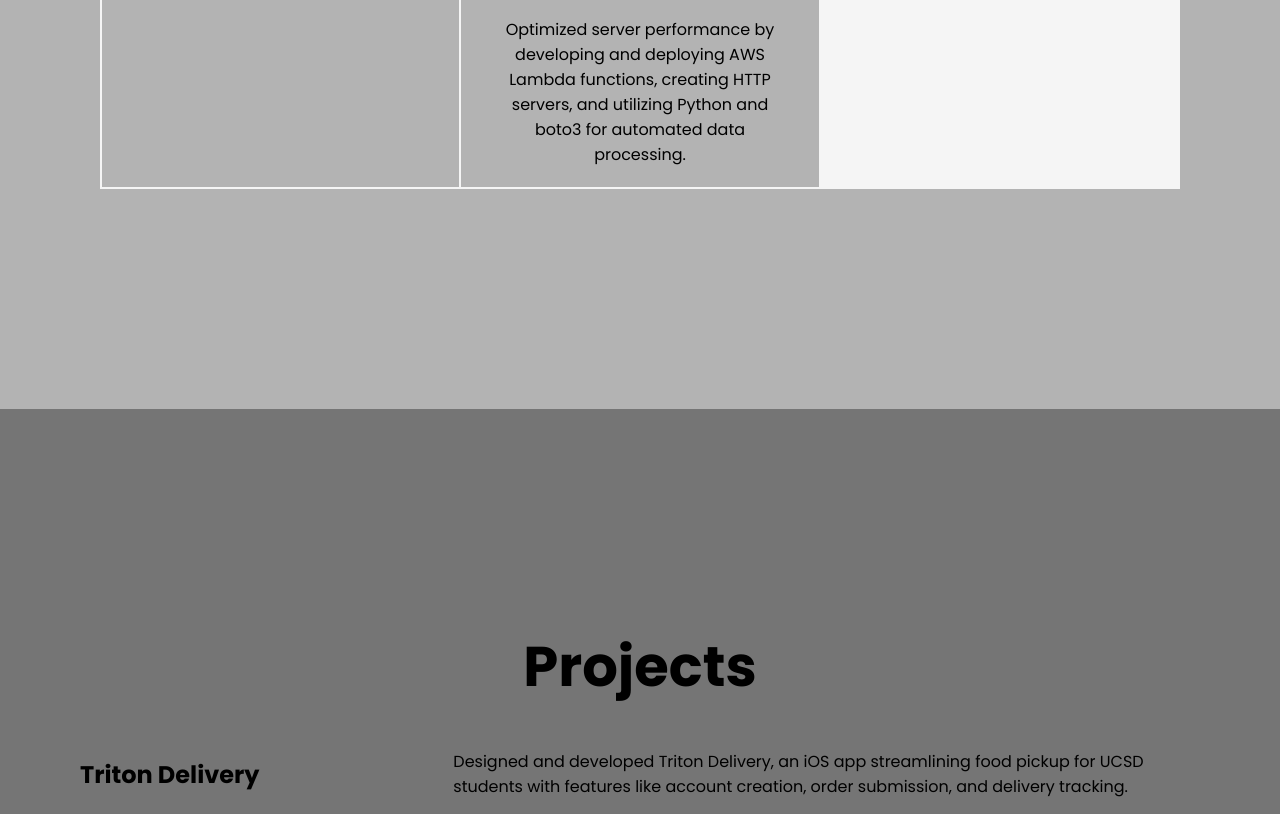
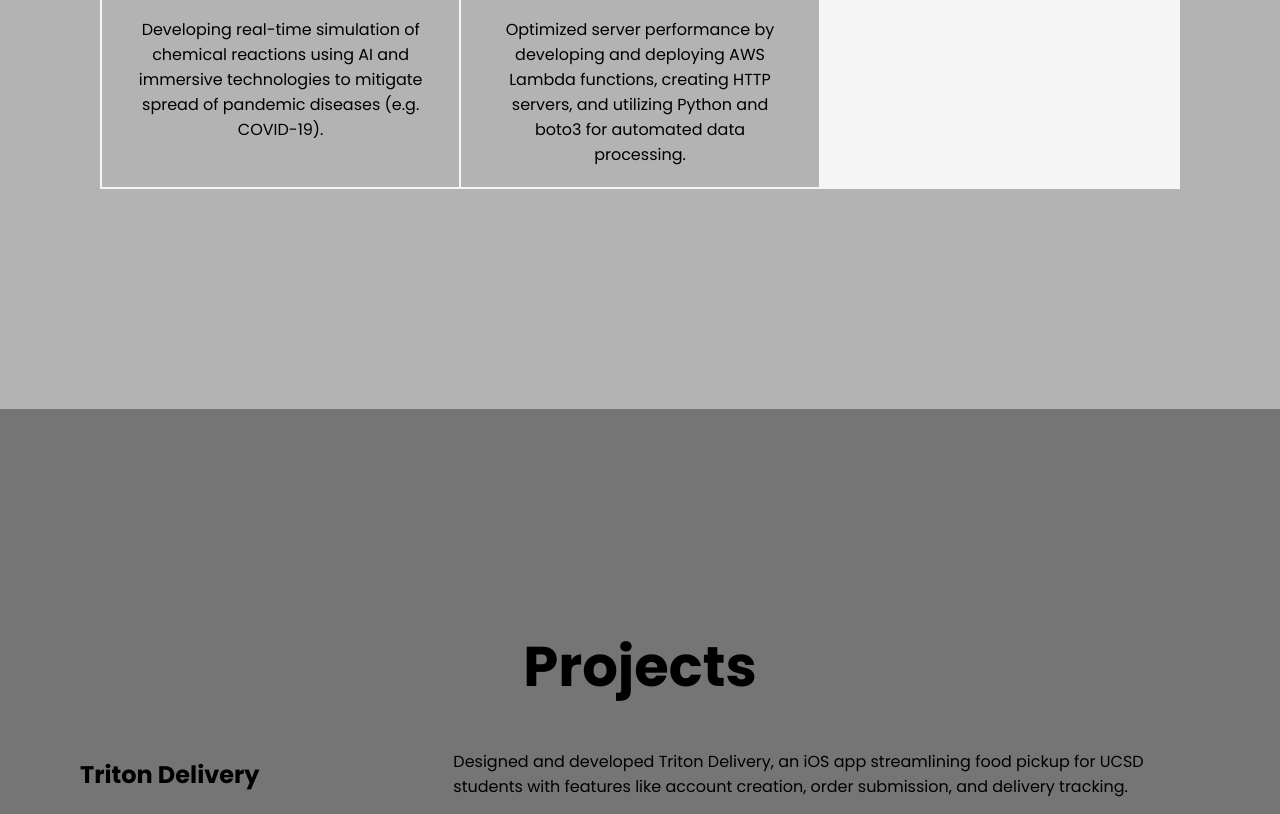
Before and after one commit to derryl0925/derryl0925.github.io, a plain HTML site: page index.html in a window 1280 px wide. Shown: the part 1191-2005 px from the top of the page. Drawn offline with Linux system fonts and the light colour scheme.

Commit message:
Update index.html

```diff
--- a/index.html
+++ b/index.html
@@ -59,7 +59,7 @@
                 loading="lazy" />
             </picture>
             <p>
-              <!--Job description.-->
+              Developing real-time simulation of chemical reactions using AI and immersive technologies to mitigate spread of pandemic diseases (e.g. COVID-19).
             </p>
           </article>
         </div>
```
